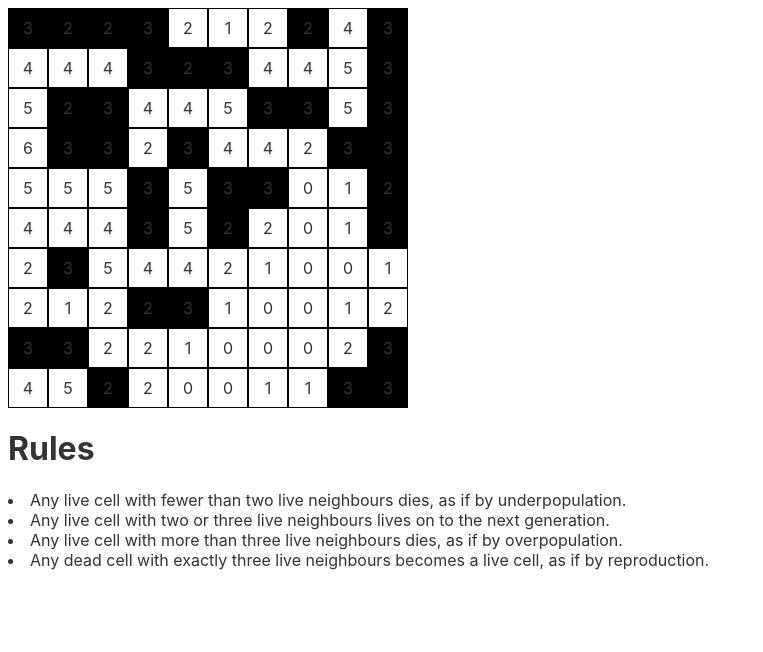
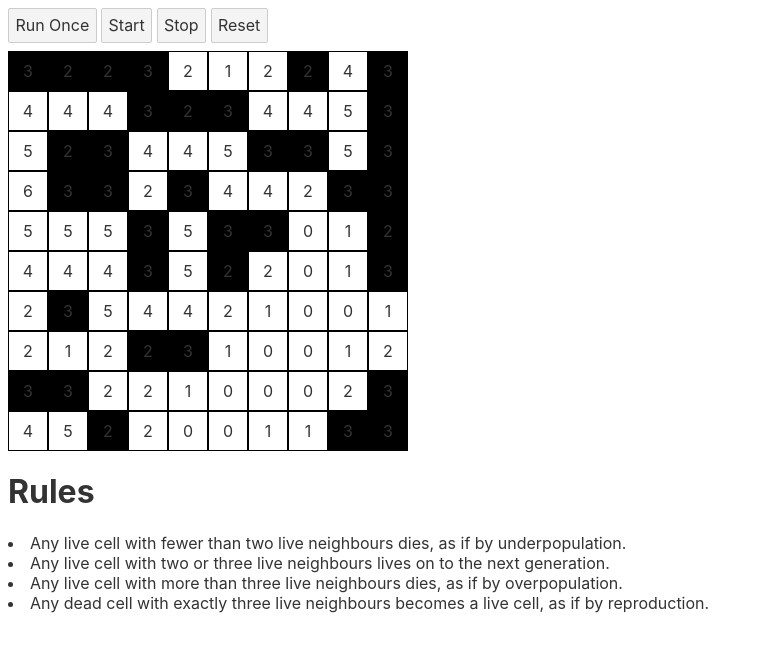
Before and after one commit to aniketbiprojit/Conway-s-Game-of-Life, a Svelte app: page / in a window 1280 px wide. Shown: the top 652 px of the page, without its empty margins (0-763 px from the left). Built offline with nearby package versions, Linux system fonts and the light colour scheme.

Commit message:
feat: buttons

```diff
--- a/src/App.svelte
+++ b/src/App.svelte
@@ -1,5 +1,7 @@
 <script lang="ts">
 	export let num
+	export let update,  start, stop,resetCells
+
 </script>
 
 <style>
@@ -29,6 +31,10 @@
 
 <main>
 	<span class="alive" />
+	<button on:click={update}>Run Once</button>
+	<button on:click={()=>start()}>Start</button>
+	<button on:click={()=>stop()}>Stop</button>
+	<button on:click={()=>resetCells()}>Reset</button>
 	<div class="grid">
 		{#each Array(num) as _, i}
 			{#each Array(num) as _, j}
@@ -38,6 +44,7 @@
 			{/each}
 		{/each}
 	</div>
+	<!-- <input type='text'></input> -->
 	<h1>Rules</h1>
 	<li>Any live cell with fewer than two live neighbours dies, as if by underpopulation.</li>
 	<li>Any live cell with two or three live neighbours lives on to the next generation.</li>
--- a/src/main.ts
+++ b/src/main.ts
@@ -7,7 +7,11 @@ const size = 40 //pixels
 const app = new App({
 	target: document.body,
 	props: {
-		num: num,
+		num,
+		update,
+		start,
+		stop,
+		resetCells,
 	},
 })
 
@@ -64,13 +68,7 @@ function update() {
 	const copy_of_grid = Object.assign({}, grid)
 
 	if (total_count === 0) {
-		for (let i = 0; i < num; i++) {
-			for (let j = 0; j < num; j++) {
-				const cell = grid[i][j]
-
-				if (Math.random() < 0.2) cell.raise()
-			}
-		}
+		resetCells()
 	} else {
 		for (let i = 0; i < num; i++) {
 			for (let j = 0; j < num; j++) {
@@ -85,6 +83,17 @@ function update() {
 					}
 				}
 			}
+		}
+	}
+}
+
+function resetCells() {
+	stop()
+	for (let i = 0; i < num; i++) {
+		for (let j = 0; j < num; j++) {
+			const cell = grid[i][j]
+
+			if (Math.random() < 0.2) cell.raise()
 		}
 	}
 }
@@ -110,6 +119,17 @@ function countNeighbours(i: number, j: number) {
 	return count
 }
 
-setInterval(update, 100)
+let interval
+
+function start() {
+	if (interval) clearInterval(interval)
+	interval = setInterval(update, 100)
+}
+
+function stop() {
+	if (interval) clearInterval(interval)
+}
+
+start()
 
 export default app
```
